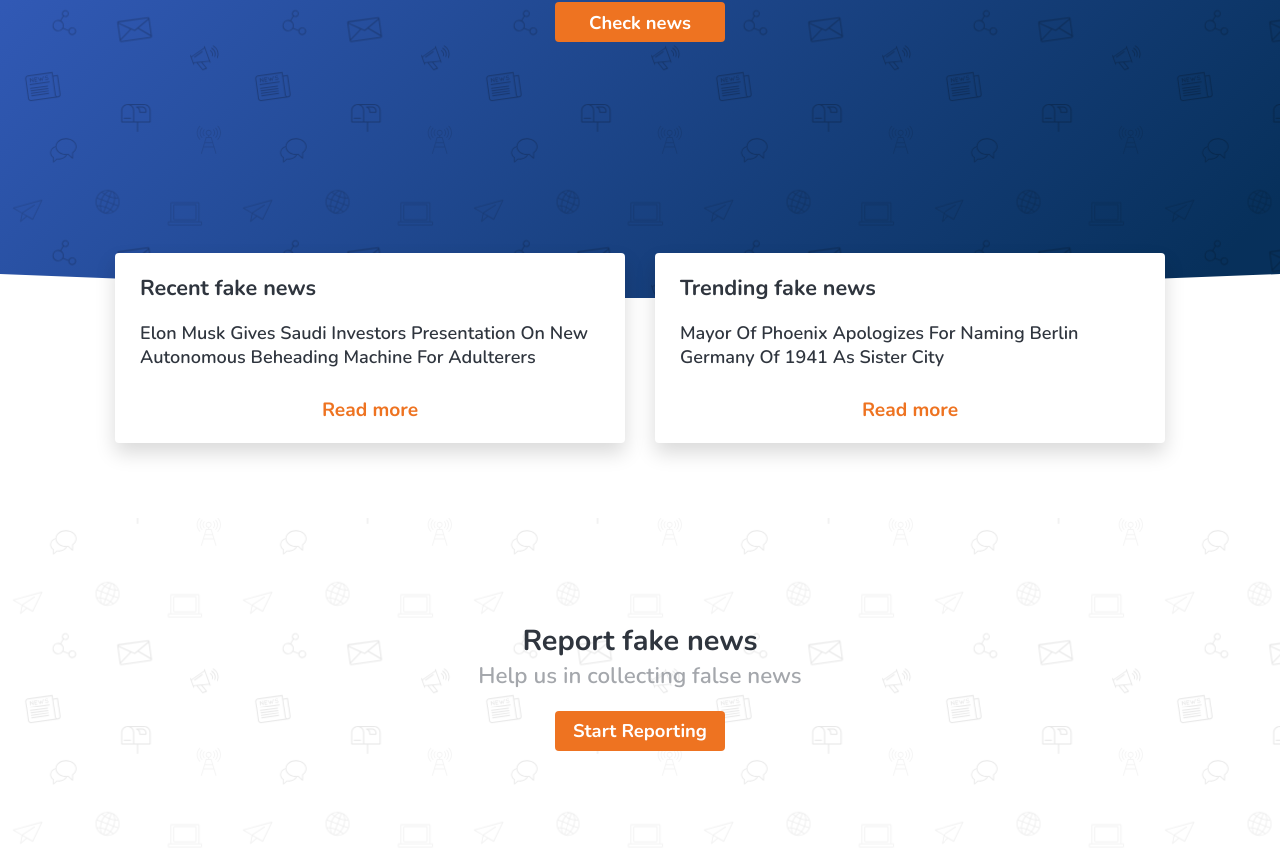
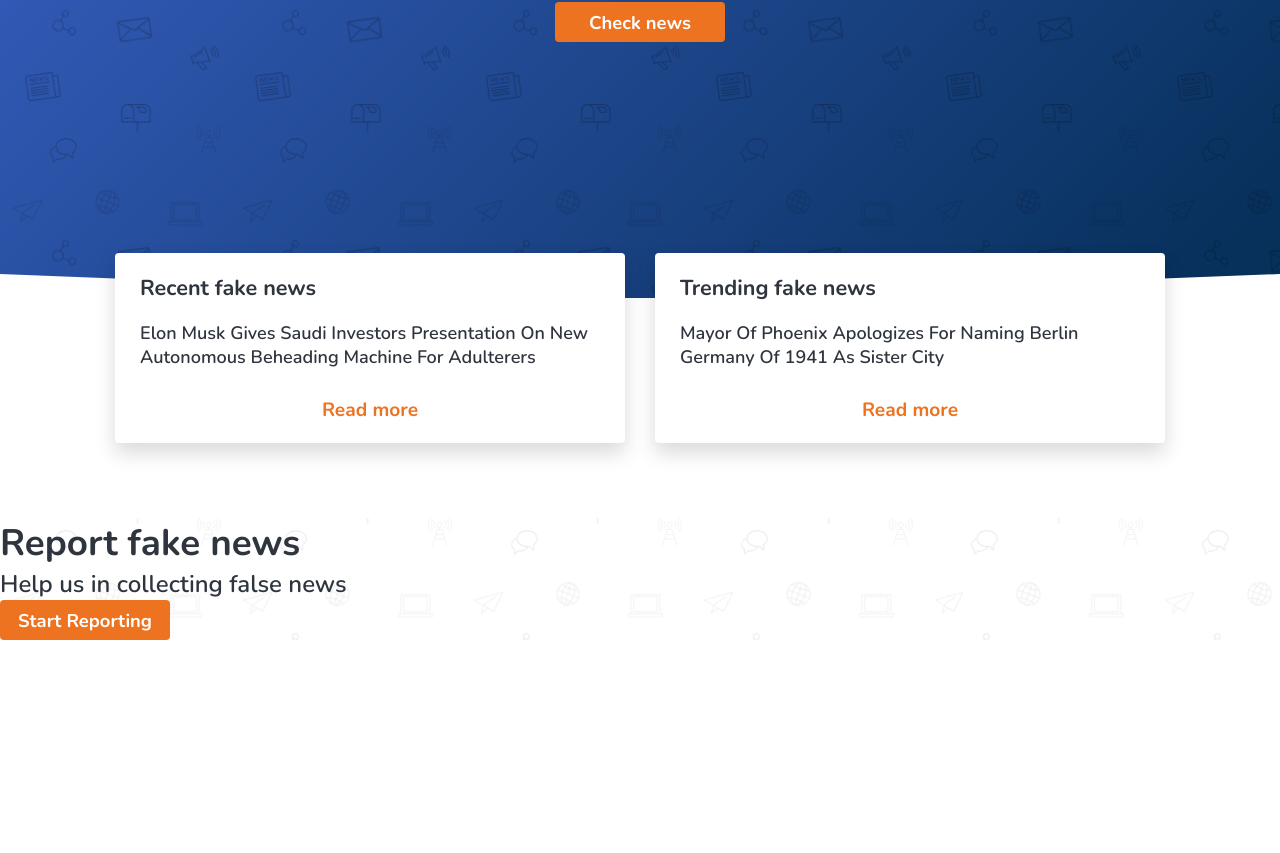
Before and after one commit to blenderskool/fake-news-detector-fd, a Vue app: page / in a window 1280 px wide. Shown: the part 335-1188 px from the top of the page. After the commit the page ends 975 px from the top, so only its background shows below. Built offline with nearby package versions, Linux system fonts and the light colour scheme.

Commit message:
Improved global app styles

```diff
--- a/src/App.vue
+++ b/src/App.vue
@@ -33,20 +33,32 @@
     color: #EE7321;
   }
 
-  .final-cta {
+  h1, h2, h3 {
+    margin: 0;
+  }
+
+  h2 {
+    font-size: 2.3rem;
+  }
+  h3 {
+    font-size: 1.5rem;
+    font-weight: 600;
+  }
+
+  .final {
     text-align: center;
     padding: 20% 0;
   }
-  .final-cta .title {
+  .final h2 {
     font-weight: 700;
     font-size: 1.8rem;
   }
-  .final-cta .subtitle {
+  .final h3 {
     color: #A4A7AC;
     font-size: 1.4rem;
     font-weight: 600;
   }
-  .final-cta button {
+  .final button {
     margin-top: 20px;
   }
 
@@ -65,7 +77,7 @@
   }
 
   @media screen and (min-width: 650px) {
-    .final-cta {
+    .final {
       padding: 8% 0;
     }
 
@@ -74,4 +86,15 @@
     }
   }
 
+  .hero .logo {
+    margin-bottom: 20%;
+  }
+
+  @media screen and (min-width: 950px) {
+    .hero .logo {
+      margin-bottom: 8%;
+    }
+  }
+
+
 </style>
```
